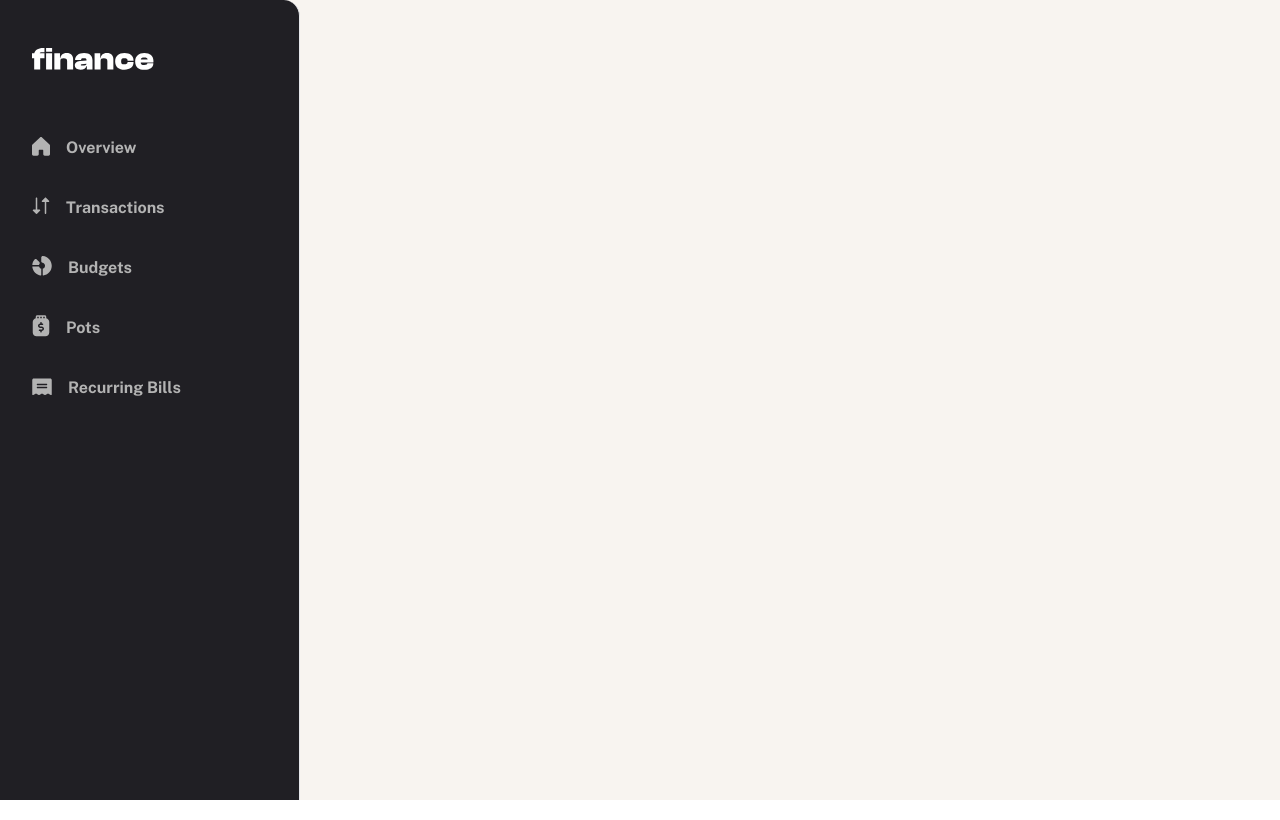
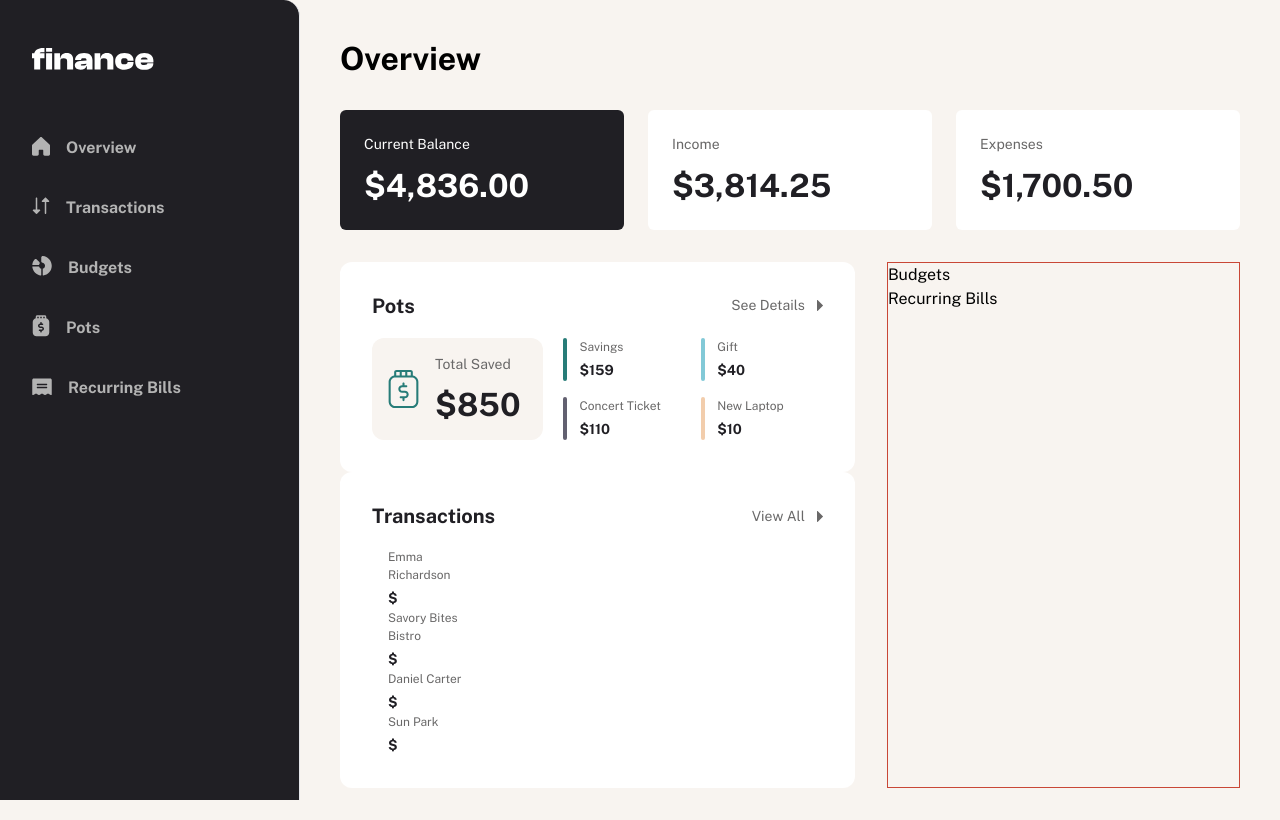
Before and after one commit to joefreeman8/personal-finance-app, a React (Vite) app: page / in a window 1280 px wide. Built offline with nearby package versions, Linux system fonts and the light colour scheme.

Commit message:
fixed overview amounts to display correctly, started OverviewTransactions.tsx

```diff
--- a/src/App.tsx
+++ b/src/App.tsx
@@ -19,7 +19,7 @@ function App() {
             bg-beige100 min-h-screen"
         >
           <Routes>
-            <Route path="/overview" element={<Overview />} />
+            <Route path="/" element={<Overview />} />
             <Route path="/transactions" element={<Transactions />} />
             <Route path="/budgets" element={<Budgets />} />
             <Route path="/pots" element={<Pots />} />
--- a/src/components/common/Navbar.tsx
+++ b/src/components/common/Navbar.tsx
@@ -56,7 +56,7 @@ export default function Navbar() {
       </figure>
 
       {/* Overview */}
-      <Link to="/overview" className={getLinkClasses('/overview')}>
+      <Link to="/" className={getLinkClasses('/overview')}>
         <img
           src={NavOverviewIcon}
           alt="Overview"
--- /dev/null
+++ b/src/components/displays/OverviewTransactions.tsx
@@ -0,0 +1,46 @@
+import rightArrow from '../../assets/images/icon-caret-right.svg'
+
+interface Transaction {
+  avatar: string
+  name: string
+  category: string
+  date: string
+  amount: number
+  recurring: boolean
+}
+
+interface OverviewTransactionsProps {
+  transactions: Transaction[] // Array of transactions
+  navigateToTransactions: () => void // Function to navigate to pots
+}
+
+export default function OverviewTransactions({ transactions, navigateToTransactions }: OverviewTransactionsProps) {
+  return (
+    <div className='p-300 md:p-400 rounded-xl bg-white'>
+      <div className='flex justify-between mb-250'>
+        <h2 className='text-preset-2 text-grey900'>Transactions</h2>
+        <button className='flex items-center text-grey500 text-preset-4'>
+          <p onClick={navigateToTransactions} className='mr-150'>View All</p>
+          <img src={rightArrow} alt='icon-pointing-right' />
+        </button>
+      </div>
+      <div className='flex flex-col'>
+        {transactions && (
+          transactions.map((pot, index) => (
+            index < 4 && (
+              <div key={index} className='w-[130px] flex items-center'>
+                <div className='w-1 rounded'>
+                  <div className='ml-200'>
+                    <p className='text-preset-5 text-grey500 mb-50 w-[100px]'>{pot.name}</p>
+                    <p className='text-preset-4-bold text-grey900'>${pot.total}</p>
+                  </div>
+                </div>
+              </div>
+            )
+          ))
+        )}
+      </div>
+    </div>
+    // </div>
+  )
+}
--- a/src/pages/Overview.tsx
+++ b/src/pages/Overview.tsx
@@ -1,5 +1,6 @@
 import OverviewPots from '../components/displays/OverviewPots'
-import { balance, pots } from '../data/data.json'
+import OverviewTransactions from '../components/displays/OverviewTransactions'
+import { balance, pots, transactions } from '../data/data.json'
 import { useNavigate } from 'react-router-dom'
 
 
@@ -7,14 +8,22 @@ import { useNavigate } from 'react-router-dom'
 export default function Overview() {
 
   const navigate = useNavigate()
-  const currentBalance: number = Number(balance.current.toFixed(2))
-  const totalIncome: number = Number(balance.income.toFixed(2))
-  const totalExpenses: number = Number(balance.expenses.toFixed(2))
+
+  // toLocaleString() is used to provide the comma's in the string for the number.
+  // 'undefined' allows the default to be used which gives the comma
+  // minimumFractionDigits & maximumFractionDigits is ensuring just two decimal places show.
+  const currentBalance: string = balance.current.toLocaleString(undefined, { minimumFractionDigits: 2, maximumFractionDigits: 2 })
+  const totalIncome: string = balance.income.toLocaleString(undefined, { minimumFractionDigits: 2, maximumFractionDigits: 2 })
+  const totalExpenses: string = balance.expenses.toLocaleString(undefined, { minimumFractionDigits: 2, maximumFractionDigits: 2 })
 
 
 
   function navigateToPots() {
     navigate('/pots')
+  }
+
+  function navigateToTransactions() {
+    navigate('/transactions')
   }
 
   return (
@@ -49,10 +58,9 @@ export default function Overview() {
       <div className='flex flex-col xl:flex-row'>
         <div className='flex flex-col xl:w-7/12 xl:mr-400'>
           <OverviewPots pots={pots} navigateToPots={navigateToPots} />
+          <OverviewTransactions transactions={transactions} navigateToTransactions={navigateToTransactions} />
         </div>
 
-        <div className='border-2 border-pink '>Transactions</div>
-      </div>
         <div className='flex flex-col xl:w-2/5 border border-red'>
           <div>
             <h2>Budgets</h2>
@@ -61,6 +69,7 @@ export default function Overview() {
             <h2>Recurring Bills</h2>
           </div>
         </div>
+      </div>
 
     </section >
   )
```
Lines whose indentation alone changed are shown as unchanged.
